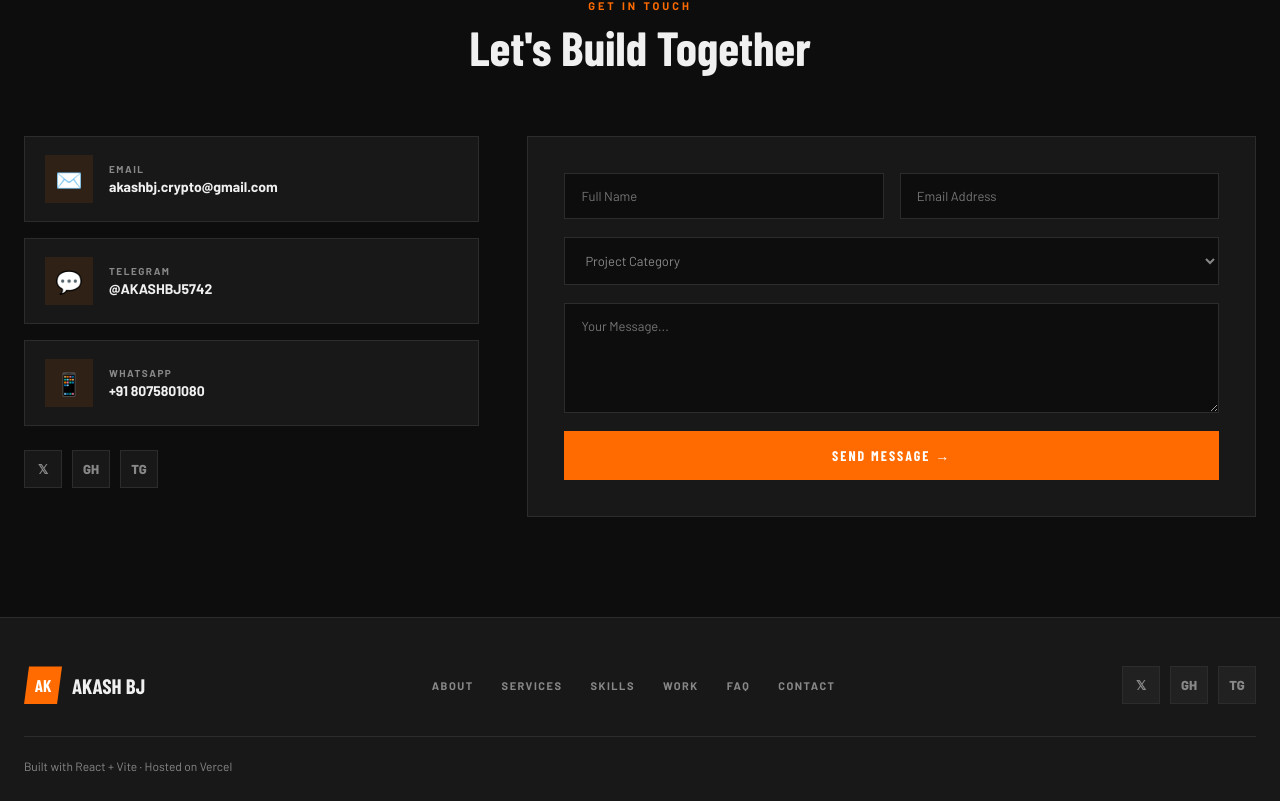
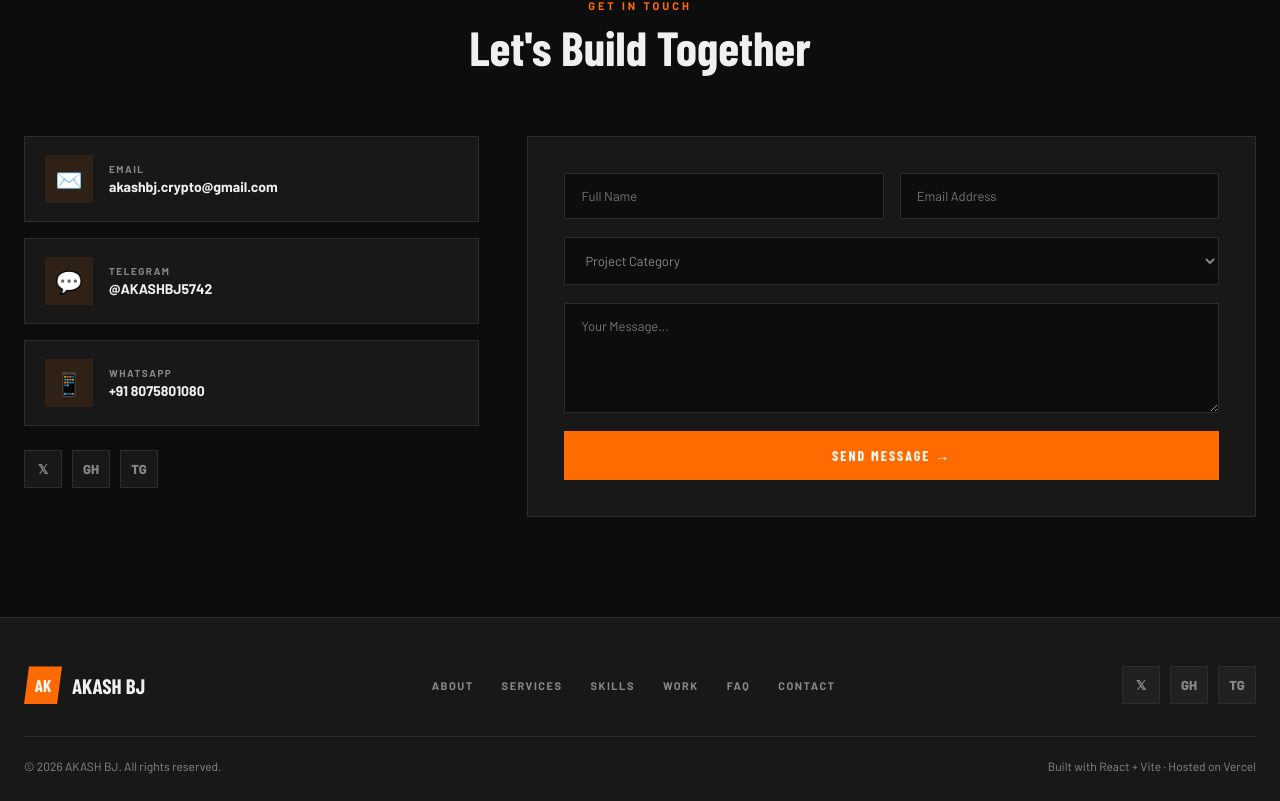
Before and after one commit to 0xzro/AKASH-BJ, a React (Vite) app: page / in a window 1280 px wide. Shown: the part 10828-11629 px from the top of the page. Built offline with nearby package versions, Linux system fonts and the light colour scheme; a web font is replaced by a local one.

Commit message:
Modify footer text and add copyright information
Updated footer content to include copyright notice.

```diff
--- a/App.jsx
+++ b/App.jsx
@@ -1237,19 +1237,21 @@ export default function App() {
             </div>
           </div>
 
-          {/* Bottom bar */}
+          {/** Bottom bar */}
           <div style={{
             borderTop: `1px solid ${T.border}`, paddingTop: 22,
             display: "flex", justifyContent: "space-between", alignItems: "center",
             flexWrap: "wrap", gap: 12,
           }}>
-                        <p style={{ fontSize: 12, color: T.sub }}>Built with React + Vite  ·  Hosted on Vercel</p>
+            <p style={{ fontSize: 12, color: T.sub }}>© 2026 AKASH BJ. All rights reserved.</p>
+            <p style={{ fontSize: 12, color: T.sub }}>Built with React + Vite  ·  Hosted on Vercel</p>
           </div>
         </div>
       </footer>
     </div>
   );
 } // Closes App component cleanly
+
 
 // ─────────────────────────────────────────────
 // SERVICE CARD — extracted for readability
```
